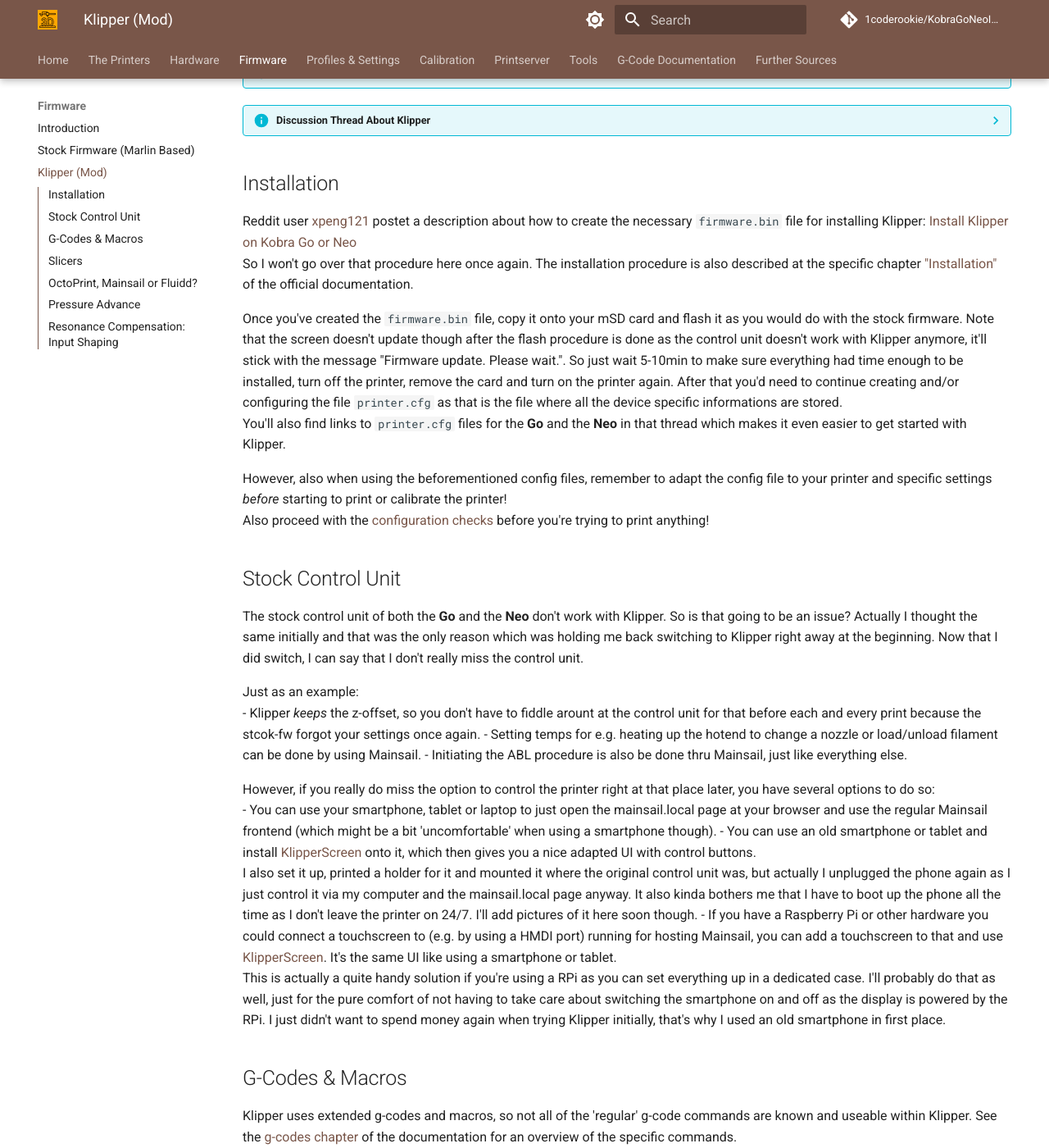
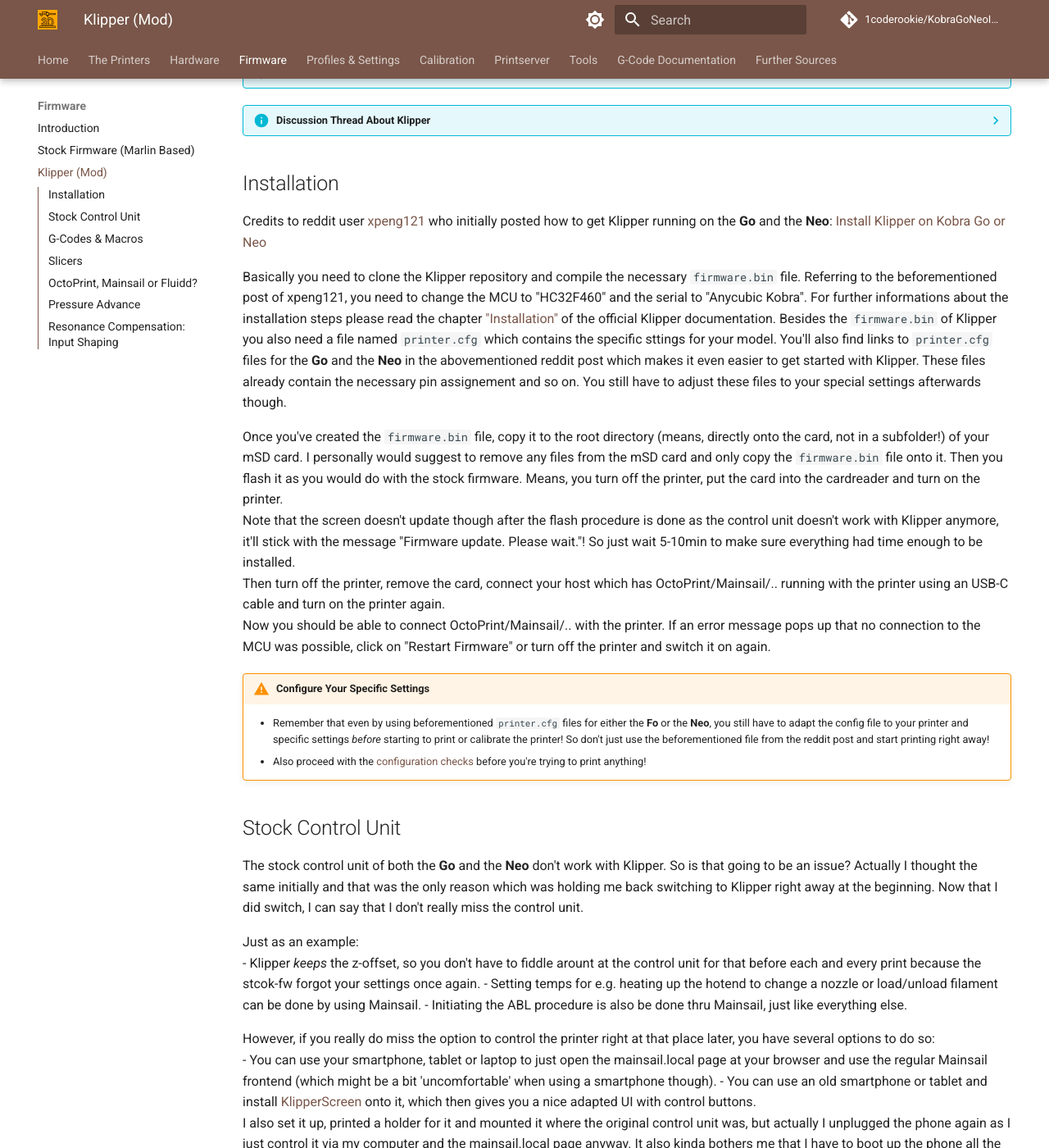
Before and after one commit to 1coderookie/KobraGoNeoInsights, an MkDocs documentation site: the page built from docs/firmware/fw_klipper.md, in a window 1280 px wide and 1400 px high, scrolled down 613 px. Shown: the whole window at 82% size. Built offline with MkDocs 1.6.1 and Material for MkDocs 9.7.7, drawn with Linux system fonts in a browser that asks for light colours; comment, search, counter and statistics services are not loaded.

Commit message:
Update fw_klipper.md

```diff
--- a/docs/firmware/fw_klipper.md
+++ b/docs/firmware/fw_klipper.md
@@ -24,14 +24,20 @@
     I opened a [discussion thread about Klipper](https://github.com/1coderookie/KobraGoNeoInsights/discussions/6) just in case any further questions arise or in case you want to comment on certain things without doing so by sending me an email. Keep in mind though that I'm not an expert at all, so if you do have specific questions about Klipper, then it might be better to ask in a special forum like e.g. the [Klipper subreddit](https://www.reddit.com/r/klippers/).
 
 ## Installation
-Reddit user [xpeng121](https://www.reddit.com/user/xpeng121/) postet a description about how to create the necessary `firmware.bin` file for installing Klipper: [Install Klipper on Kobra Go or Neo](https://www.reddit.com/r/anycubic/comments/10cwm16/install_klipper_on_kobra_go_or_neo/)
-So I won't go over that procedure here once again. The installation procedure is also described at the specific chapter ["Installation"](https://www.klipper3d.org/Installation.html) of the official documentation.
+Credits to reddit user [xpeng121](https://www.reddit.com/user/xpeng121/) who initially posted how to get Klipper running on the **Go** and the **Neo**: [Install Klipper on Kobra Go or Neo](https://www.reddit.com/r/anycubic/comments/10cwm16/install_klipper_on_kobra_go_or_neo/)
 
-Once you've created the `firmware.bin` file, copy it onto your mSD card and flash it as you would do with the stock firmware. Note that the screen doesn't update though after the flash procedure is done as the control unit doesn't work with Klipper anymore, it'll stick with the message "Firmware update. Please wait.". So just wait 5-10min to make sure everything had time enough to be installed, turn off the printer, remove the card and turn on the printer again. After that you'd need to continue creating and/or configuring the file `printer.cfg` as that is the file where all the device specific informations are stored.
-You'll also find links to `printer.cfg` files for the **Go** and the **Neo** in that thread which makes it even easier to get started with Klipper.
+Basically you need to clone the Klipper repository and compile the necessary `firmware.bin` file. Referring to the beforementioned post of xpeng121, you need to change the MCU to "HC32F460" and the serial to "Anycubic Kobra". For further informations about the installation steps please read the chapter ["Installation"](https://www.klipper3d.org/Installation.html) of the official Klipper documentation.
+Besides the `firmware.bin` of Klipper you also need a file named `printer.cfg` which contains the specific sttings for your model.  You'll also find links to `printer.cfg` files for the **Go** and the **Neo** in the abovementioned reddit post which makes it even easier to get started with Klipper. These files already contain the necessary pin assignement and so on. You still have to adjust these files to your special settings afterwards though.
 
-However, also when using the beforementioned config files, remember to adapt the config file to your printer and specific settings *before* starting to print or calibrate the printer!
-Also proceed with the [configuration checks](https://www.klipper3d.org/Config_checks.html) before you're trying to print anything!
+Once you've created the `firmware.bin` file, copy it to the root directory (means, directly onto the card, not in a subfolder!) of your mSD card. I personally would suggest to remove any files from the mSD card and only copy the `firmware.bin` file onto it. Then you flash it as you would do with the stock firmware. Means, you turn off the printer, put the card into the cardreader and turn on the printer.
+Note that the screen doesn't update though after the flash procedure is done as the control unit doesn't work with Klipper anymore, it'll stick with the message "Firmware update. Please wait."! So just wait 5-10min to make sure everything had time enough to be installed.
+Then turn off the printer, remove the card, connect your host which has OctoPrint/Mainsail/.. running with the printer using an USB-C cable and turn on the printer again.
+Now you should be able to connect OctoPrint/Mainsail/.. with the printer. If an error message pops up that no connection to the MCU was possible, click on "Restart Firmware" or turn off the printer and switch it on again.
+
+!!! warning "Configure Your Specific Settings"
+
+    - Remember that even by using beforementioned `printer.cfg` files for either the **Fo** or the **Neo**, you still have to adapt the config file to your printer and specific settings *before* starting to print or calibrate the printer! So don't just use the beforementioned file from the reddit post and start printing right away!
+    - Also proceed with the [configuration checks](https://www.klipper3d.org/Config_checks.html) before you're trying to print anything!
 
 ## Stock Control Unit
 The stock control unit of both the **Go** and the **Neo** don't work with Klipper. So is that going to be an issue? Actually I thought the same initially and that was the only reason which was holding me back switching to Klipper right away at the beginning. Now that I did switch, I can say that I don't really miss the control unit.
```
